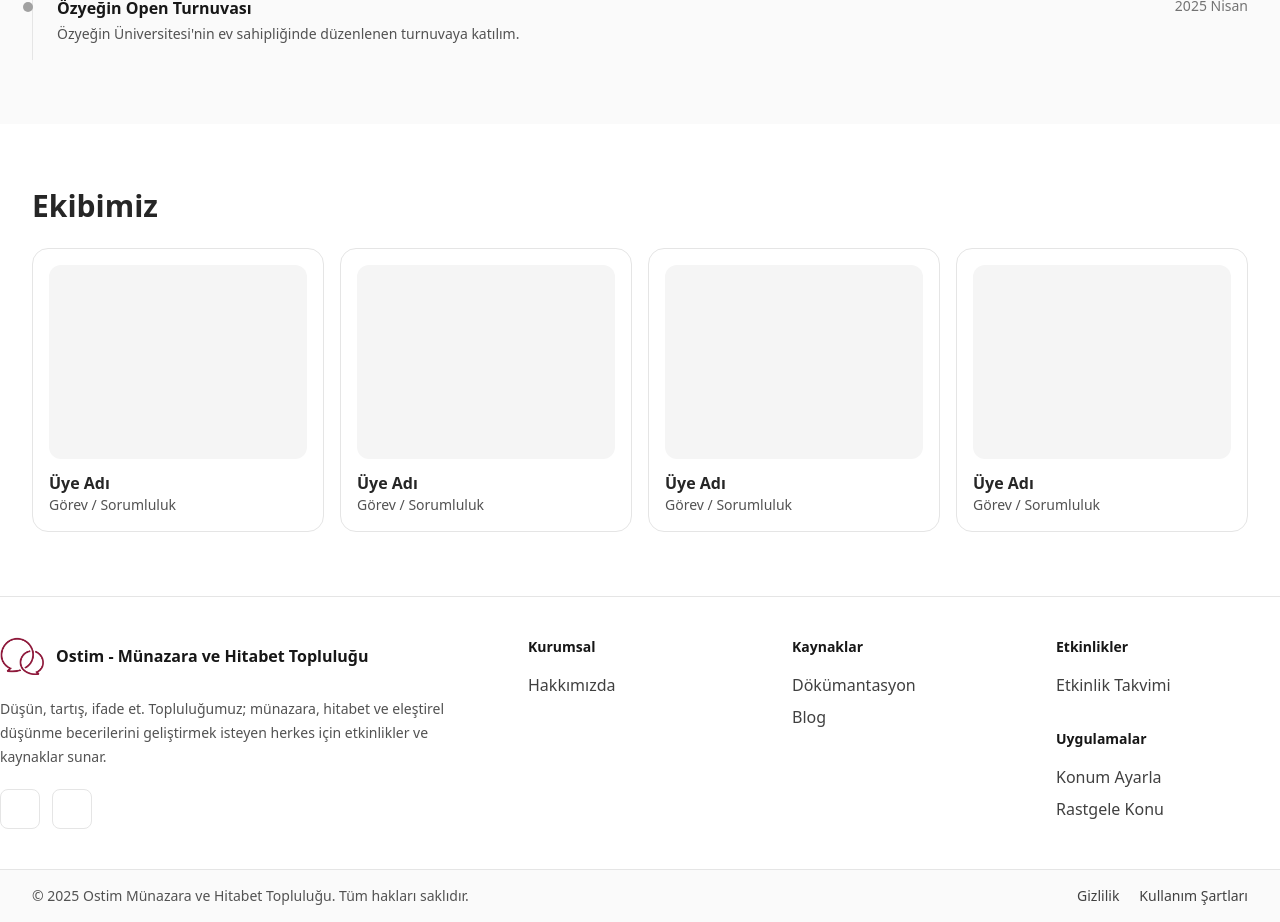
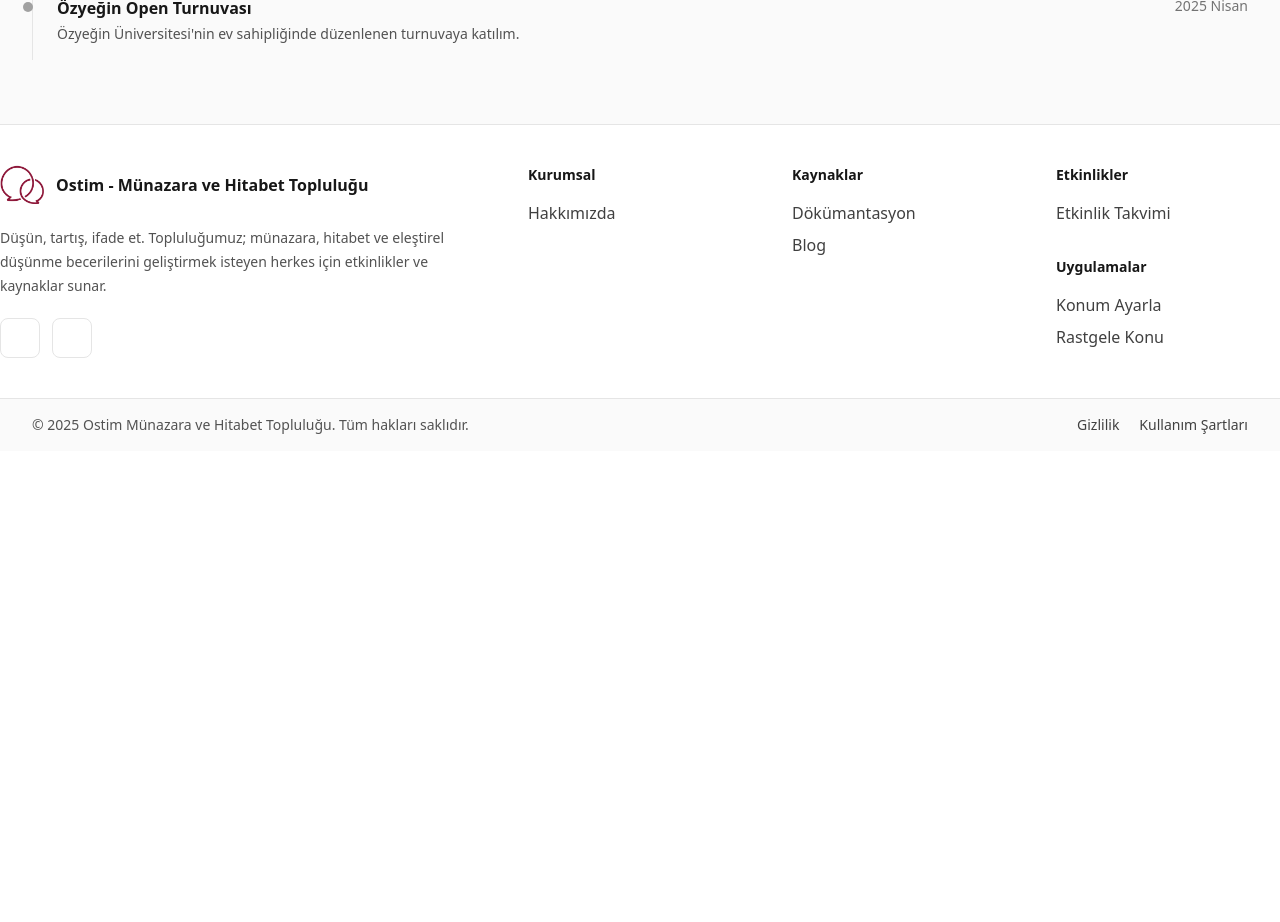
Before and after one commit to poyrazavsever/ostim-munazara, a Next.js app: page /hakkimizda in a window 1280 px wide. Shown: the part 1320-2242 px from the top of the page. After the commit the page ends 1771 px from the top, so only its background shows below. Built offline with nearby package versions, Linux system fonts and the light colour scheme; some icons are missing; a web font is replaced by a local one.

Commit message:
Remove "Ekibimiz" section from Hakkımızda page for content simplification

```diff
--- a/app/hakkimizda/page.tsx
+++ b/app/hakkimizda/page.tsx
@@ -100,28 +100,6 @@ export default function Hakkimizda() {
           </ol>
         </div>
       </section>
-
-      <section className="py-12 sm:py-16">
-        <div className="mx-auto max-w-7xl px-4 sm:px-6 lg:px-8">
-          <h3 className="text-2xl sm:text-3xl font-semibold">Ekibimiz</h3>
-          <div className="mt-6 grid grid-cols-1 sm:grid-cols-2 lg:grid-cols-4 gap-4">
-            {[1, 2, 3, 4].map((i) => (
-              <div
-                key={i}
-                className="rounded-2xl border border-neutral-200 p-4"
-              >
-                <div className="aspect-[4/3] w-full overflow-hidden rounded-xl bg-neutral-100" />
-                <div className="mt-3">
-                  <div className="font-semibold">Üye Adı</div>
-                  <div className="text-sm text-neutral-600">
-                    Görev / Sorumluluk
-                  </div>
-                </div>
-              </div>
-            ))}
-          </div>
-        </div>
-      </section>
     </main>
   );
 }
```
